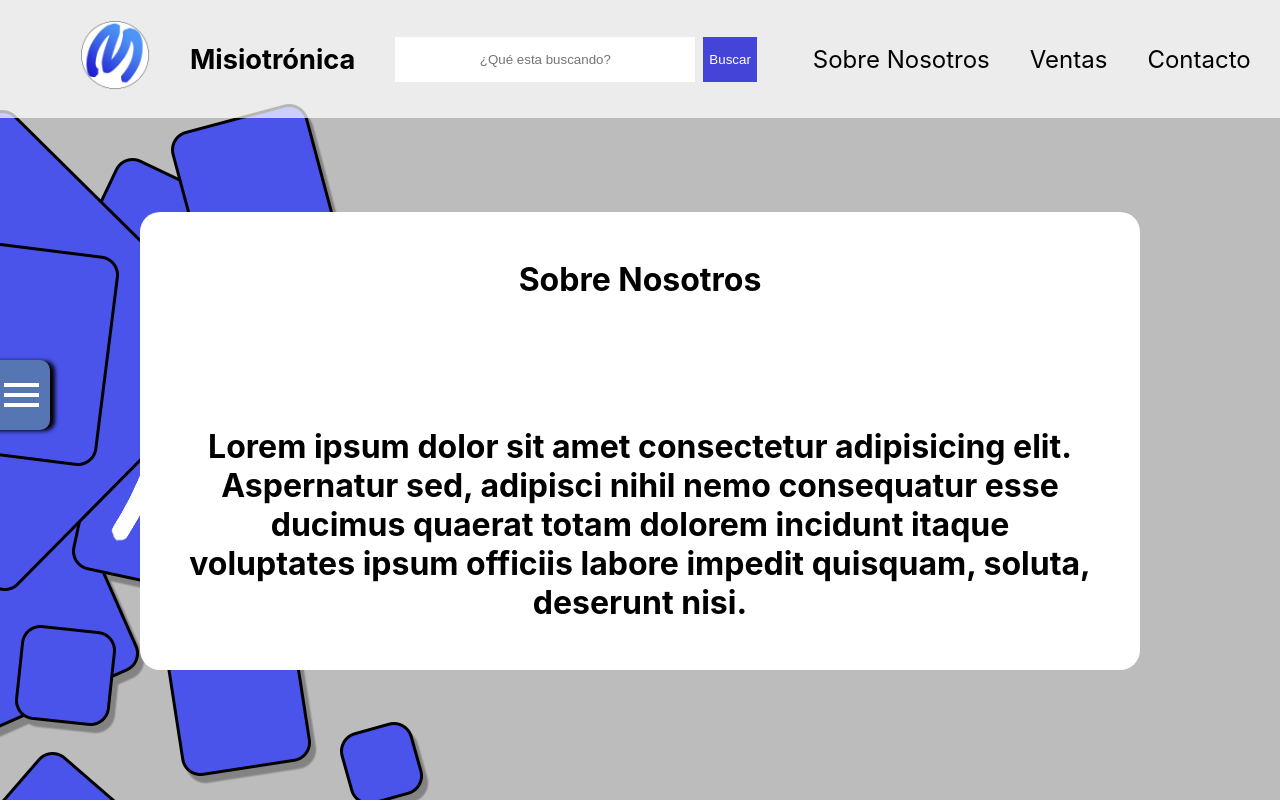
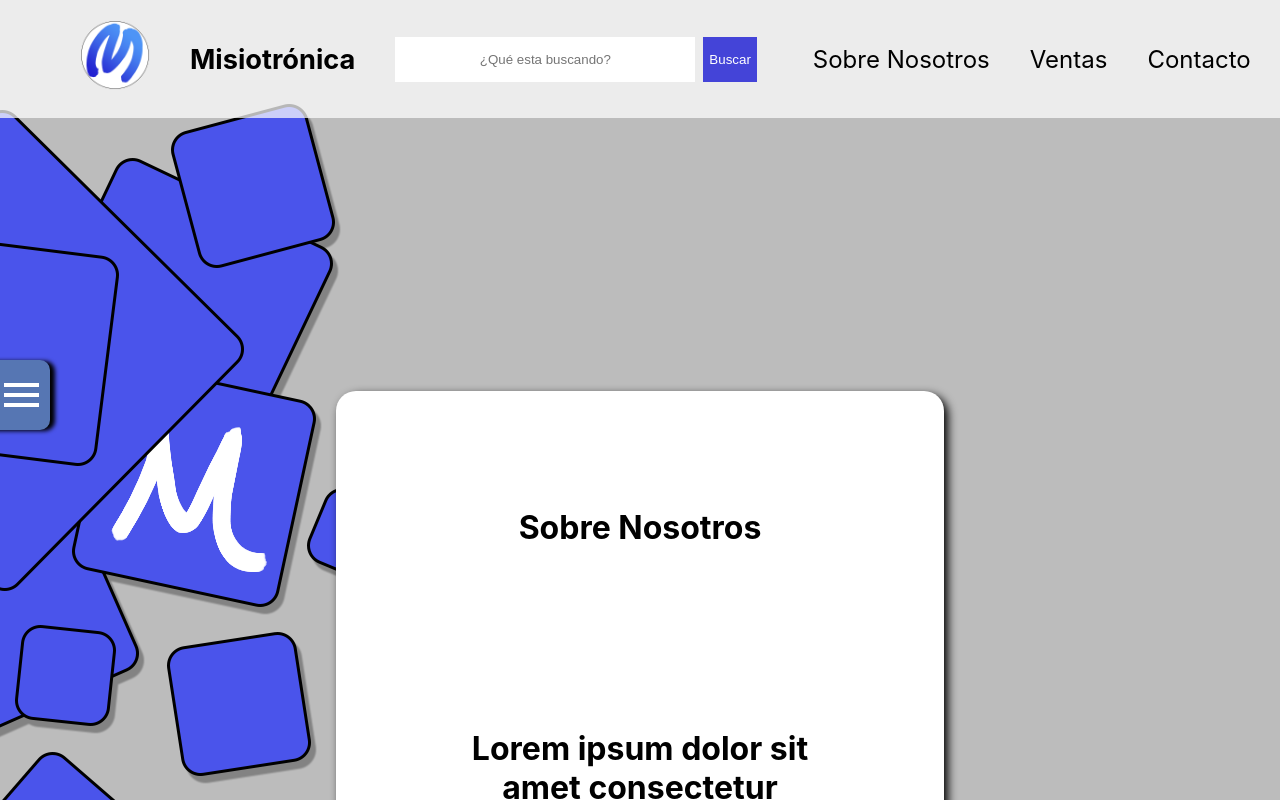
Before and after one commit to Ness733/Misiotronica, a React (Create React App) app: page /About in a window 1280 px wide. Shown: the top 800 px of the page. Built offline with nearby package versions, Linux system fonts and the light colour scheme.

Commit message:
styling about section

```diff
--- a/src/Components/About/About.module.css
+++ b/src/Components/About/About.module.css
@@ -1,10 +1,15 @@
 .About {
-  position: inherit;
-  margin: 0 auto;
+  display: flex;
+  padding: 3rem;
+  gap: 2rem;
+  margin: 200px auto;
+  flex-direction: column;
   text-align: center;
-  max-width: 1000px;
   background-color: white;
+  max-width: 40vmax;
+  min-height: 40vmin;
   border-radius: 20px;
+  filter: drop-shadow(4px 4px 5px black);
 }
 
 .About h1 {
```
